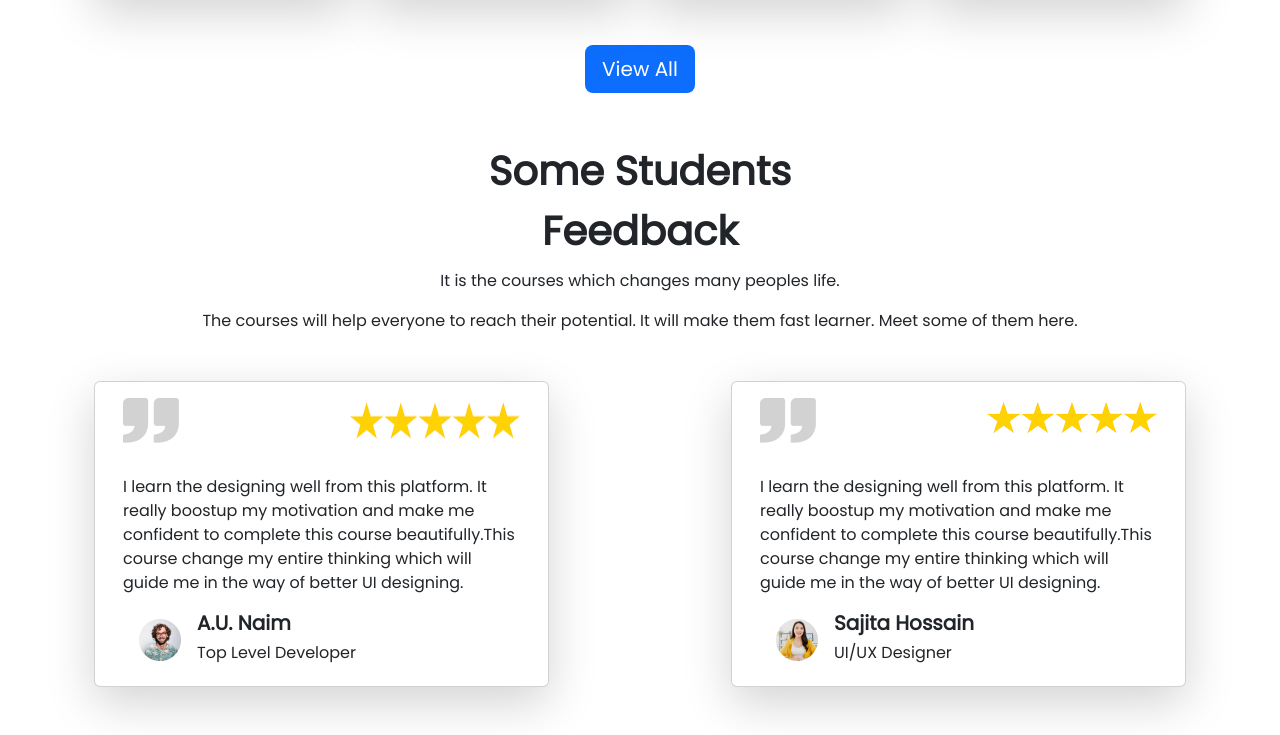
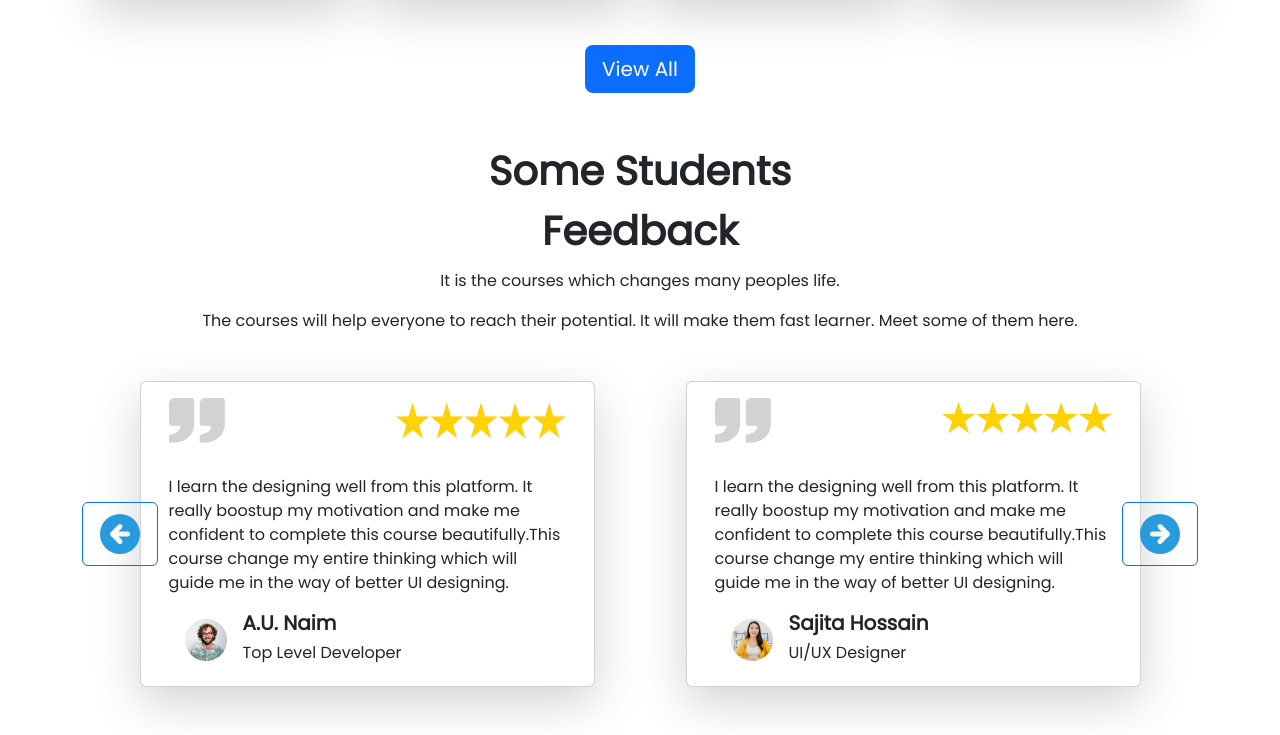
Before and after one commit to Aqibaman/edTech-website, a plain HTML site: page index.html in a window 1280 px wide. Shown: the part 3156-3891 px from the top of the page. Drawn offline with nearby package versions, Linux system fonts and the light colour scheme.

Commit message:
feedback button added

```diff
--- a/index.html
+++ b/index.html
@@ -446,9 +446,28 @@
                     of them here.
                 </p>
             </div>
-            <div class="container gx-5 my-5">
-
-                <div class="row d-flex justify-content-between">
+            <div class="container gx-5 my-5 position-relative">
+                <div class="button position-absolute top-50 end-0 translate-middle-y">
+                    <button type="button" class="btn btn-outline-primary">
+                        <svg class="right-arrow" xmlns="http://www.w3.org/2000/svg" class="h-5 w-5" viewBox="0 0 20 20"
+                            fill="currentColor">
+                            <path fill-rule="evenodd"
+                                d="M10 18a8 8 0 100-16 8 8 0 000 16zm3.707-8.707l-3-3a1 1 0 00-1.414 1.414L10.586 9H7a1 1 0 100 2h3.586l-1.293 1.293a1 1 0 101.414 1.414l3-3a1 1 0 000-1.414z"
+                                clip-rule="evenodd" />
+                        </svg>
+                    </button>
+                </div>
+                <div class="button position-absolute top-50 start-0 translate-middle-y">
+                    <button type="button" class="btn btn-outline-primary">
+                        <svg class="left-arrow" xmlns="http://www.w3.org/2000/svg" class="h-5 w-5" viewBox="0 0 20 20"
+                            fill="currentColor">
+                            <path fill-rule="evenodd"
+                                d="M10 18a8 8 0 100-16 8 8 0 000 16zm.707-10.293a1 1 0 00-1.414-1.414l-3 3a1 1 0 000 1.414l3 3a1 1 0 001.414-1.414L9.414 11H13a1 1 0 100-2H9.414l1.293-1.293z"
+                                clip-rule="evenodd" />
+                        </svg>
+                    </button>
+                </div>
+                <div class="row d-flex justify-content-around">
                     <div class="col-lg-5 card shadow-lg">
                         <div class="d-flex justify-content-between p-3">
                             <img src="./images/comma.png" alt="">
--- a/style.css
+++ b/style.css
@@ -29,3 +29,16 @@
 .card-2{
     margin-right: 5%;
 }
+.right-arrow{
+    color: #289BDE;
+    height:50px;
+    width: 50px;
+}
+.button{
+    z-index: +1;
+}
+.left-arrow{
+    color: #289BDE;
+    height:50px;
+    width: 50px;
+}
```
